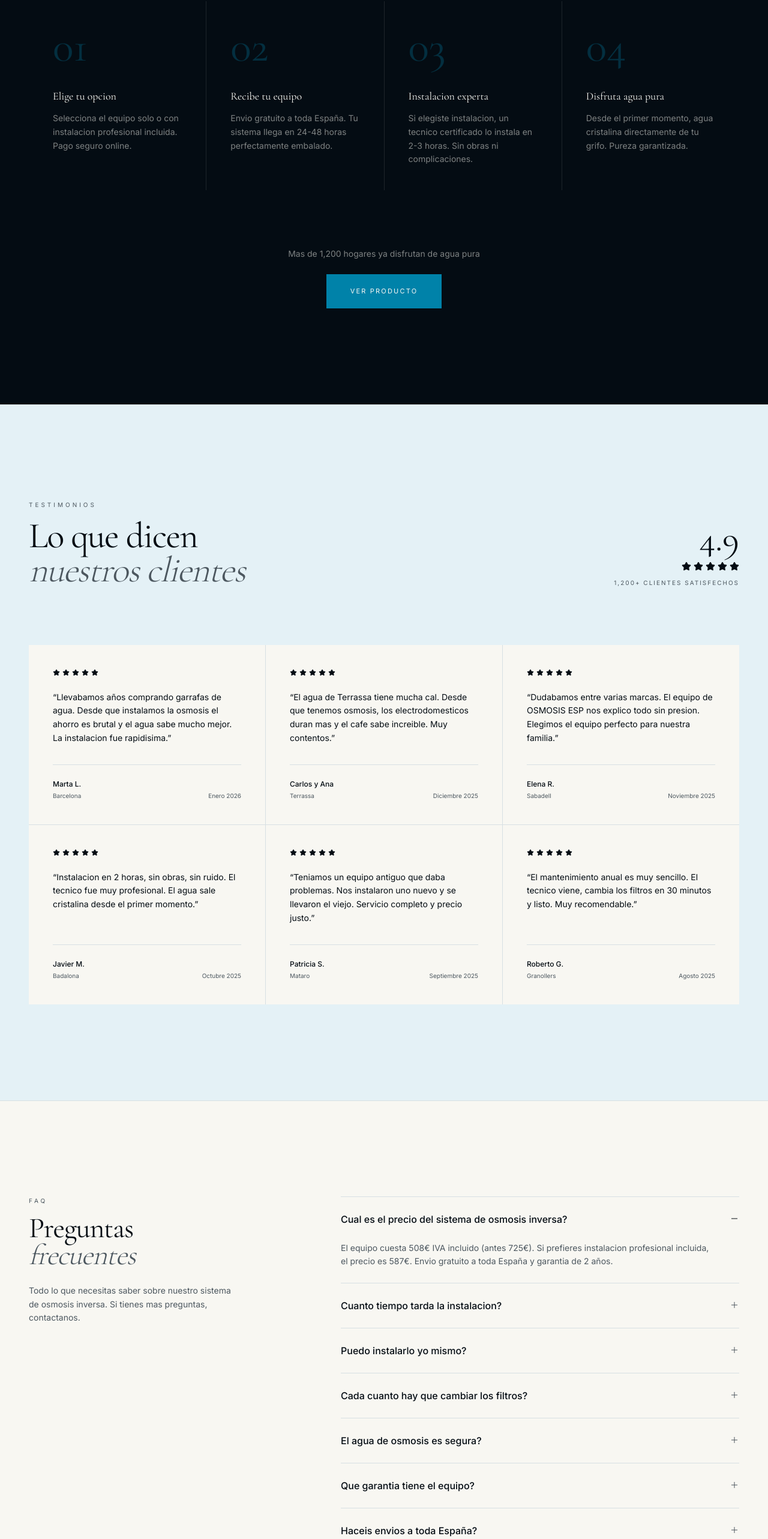
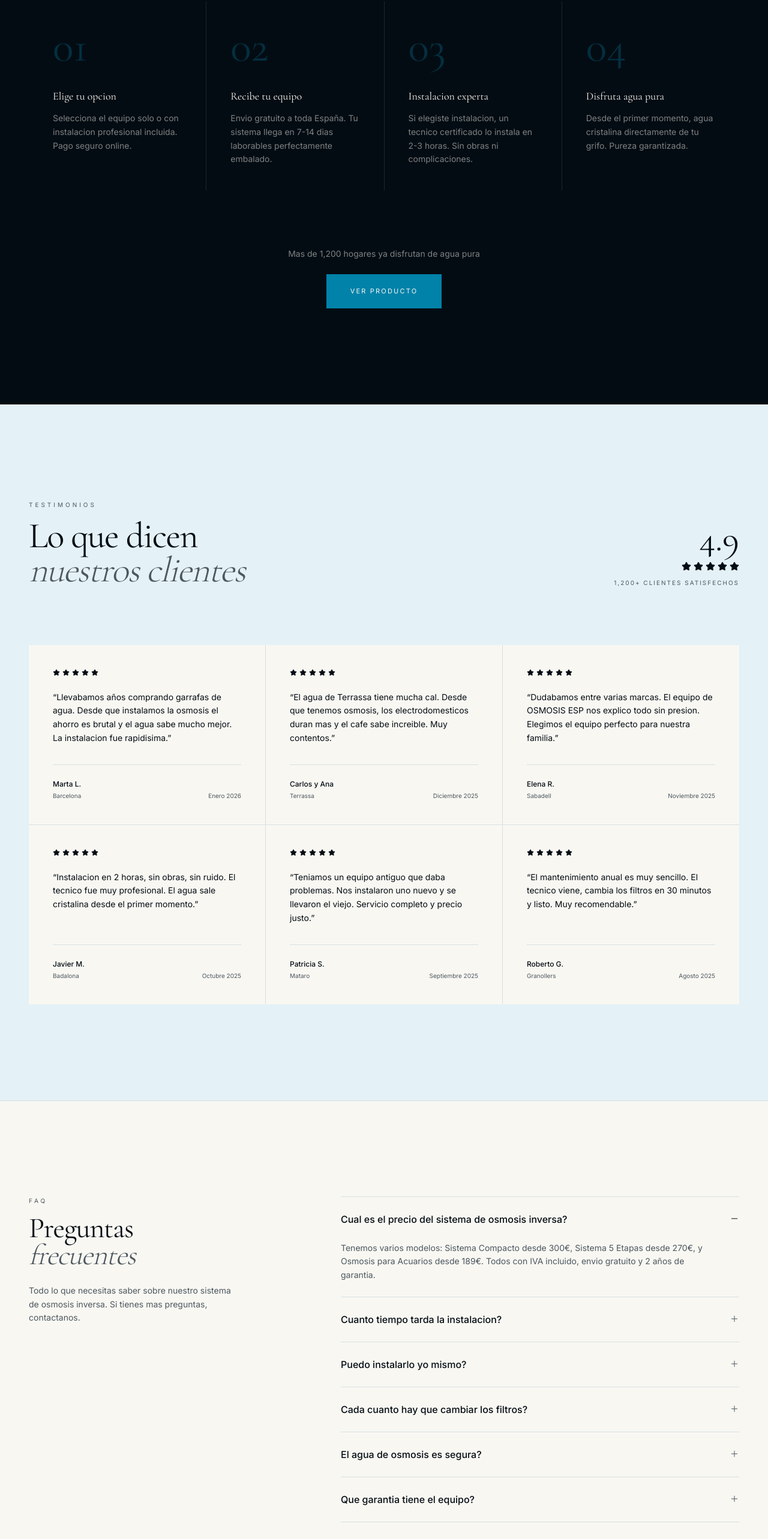
Before and after one commit to jessedrg/osmosisesp, a Next.js app: page / in a window 1280 px wide. Shown: the part 3612-6177 px from the top of the page at 60% size. Built offline with nearby package versions, Linux system fonts and the light colour scheme.

Commit message:
feat: update delivery time and FAQ prices
Set delivery time to "7-14 days" and update FAQ prices.

```diff
--- a/components/faq-section.tsx
+++ b/components/faq-section.tsx
@@ -6,7 +6,7 @@ import { Plus, Minus } from "lucide-react"
 const faqs = [
   {
     q: "Cual es el precio del sistema de osmosis inversa?",
-    a: "El equipo cuesta 508€ IVA incluido (antes 725€). Si prefieres instalacion profesional incluida, el precio es 587€. Envio gratuito a toda España y garantia de 2 años.",
+    a: "Tenemos varios modelos: Sistema Compacto desde 300€, Sistema 5 Etapas desde 270€, y Osmosis para Acuarios desde 189€. Todos con IVA incluido, envio gratuito y 2 años de garantia.",
   },
   {
     q: "Cuanto tiempo tarda la instalacion?",
@@ -30,7 +30,7 @@ const faqs = [
   },
   {
     q: "Haceis envios a toda España?",
-    a: "Si, enviamos a toda España peninsula y Baleares con envio gratuito. El equipo llega en 24-48 horas perfectamente embalado y protegido.",
+    a: "Si, enviamos a toda España peninsula y Baleares con envio gratuito. El equipo llega en 7-14 dias laborables perfectamente embalado y protegido.",
   },
   {
     q: "Cual es la politica de devolucion?",
--- a/components/how-it-works.tsx
+++ b/components/how-it-works.tsx
@@ -10,7 +10,7 @@ const steps = [
   {
     num: "02",
     title: "Recibe tu equipo",
-    desc: "Envio gratuito a toda España. Tu sistema llega en 24-48 horas perfectamente embalado.",
+    desc: "Envio gratuito a toda España. Tu sistema llega en 7-14 dias laborables perfectamente embalado.",
   },
   {
     num: "03",
--- a/components/product-purchase-card.tsx
+++ b/components/product-purchase-card.tsx
@@ -190,7 +190,7 @@ export default function ProductPurchaseCard({
             </div>
             <div className="flex items-center gap-1.5">
               <Truck className="w-3.5 h-3.5" />
-              <span>Entrega ~1 semana</span>
+              <span>Entrega 7-14 dias</span>
             </div>
             <div className="flex items-center gap-1.5">
               <Award className="w-3.5 h-3.5" />
```
